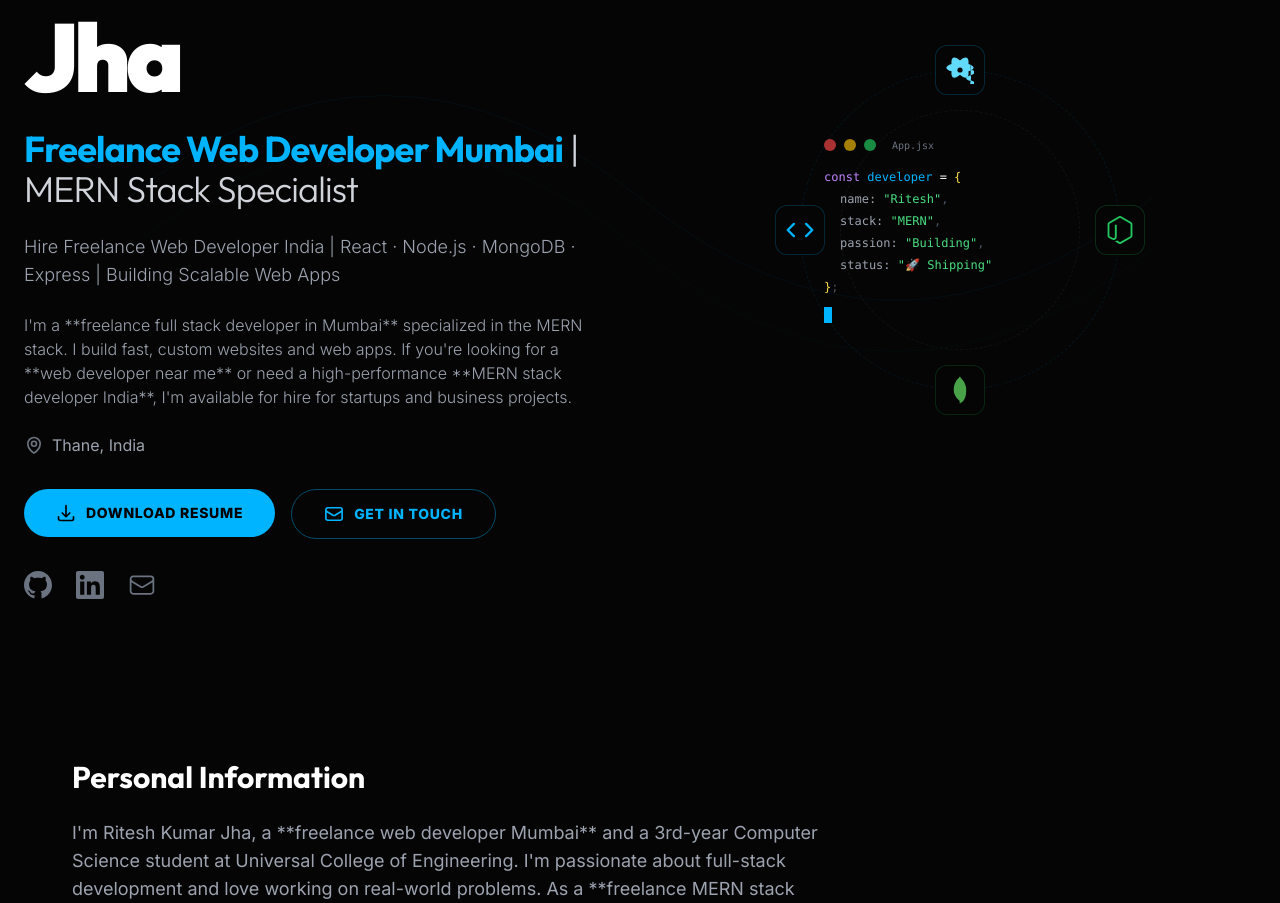
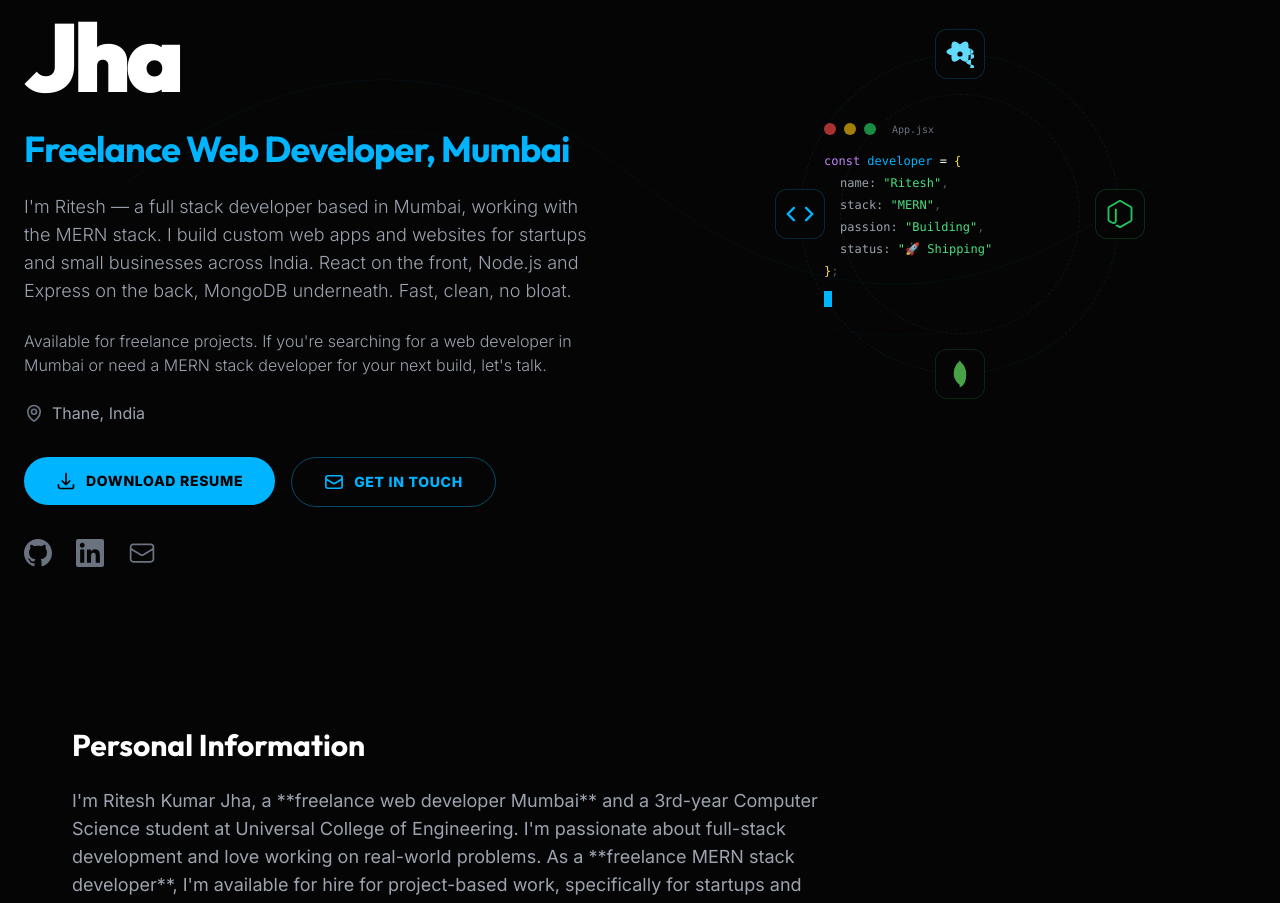
Before and after one commit to just-ritesh-coder/jharitesh, a React (Vite) app: page / in a window 1280 px wide. Shown: the part 1051-1954 px from the top of the page. Built offline with nearby package versions, Linux system fonts and the light colour scheme; the HTML template or start-up script is replaced by a standard one.

Commit message:
chore: SEO optimization for Mumbai and India rankings

```diff
--- a/index.html
+++ b/index.html
@@ -6,13 +6,14 @@
 
     <!-- ============================================================
          PRIMARY SEO — Title + Description
-         Title: 58 chars (Google shows ~60 max)
-         Description: 148 chars (Google shows ~155 max)
+         Title: 57 chars
+         Description: 152 chars
+         Tone: personal, first-person — not an ad
     ============================================================ -->
     <title>Ritesh Jha — Freelance Web Developer Mumbai | MERN Stack</title>
     <meta
       name="description"
-      content="Mumbai-based freelance web developer. I build React and Node.js web apps for startups and small businesses across India. Fast delivery, clean code, no agency overhead."
+      content="I'm Ritesh, a CS student and freelance web developer from Mumbai. I build React and Node.js web apps for startups and businesses across India. Clean code, no agency overhead."
     />
 
     <!-- ============================================================
@@ -23,7 +24,7 @@
     <meta name="theme-color" content="#050505" />
     <link rel="canonical" href="https://jharitesh.me/" />
 
-    <!-- Keywords: tier 1 Mumbai + India geo mix -->
+    <!-- Keywords: Tier 1 Mumbai + India geo mix -->
     <meta
       name="keywords"
       content="freelance web developer Mumbai, hire MERN stack developer India, React Node.js developer Mumbai, freelance full stack developer India, web developer near me Mumbai, custom web app developer India, hire web developer for startup India"
@@ -34,16 +35,15 @@
 
     <!-- ============================================================
          OPEN GRAPH — Facebook / LinkedIn / WhatsApp
-         og:description is intentionally different from meta description
-         (each channel gets a version tuned for that audience)
+         Personal tone — sounds like a real person, not a gig listing
     ============================================================ -->
     <meta property="og:type" content="website" />
     <meta property="og:url" content="https://jharitesh.me/" />
-    <meta property="og:site_name" content="Ritesh Jha — Web Developer" />
-    <meta property="og:title" content="Freelance Web Developer Mumbai | MERN Stack — Ritesh Jha" />
+    <meta property="og:site_name" content="Ritesh Jha" />
+    <meta property="og:title" content="Ritesh Jha — Freelance Web Developer, Mumbai" />
     <meta
       property="og:description"
-      content="I'm a freelance web developer in Mumbai. React, Node.js, MongoDB — full stack. Available for startup projects, custom web apps, and short-term contracts across India."
+      content="CS student and freelance developer from Mumbai. I work with React, Node.js, and MongoDB. Available for startup projects and short-term contracts across India."
     />
     <meta property="og:image" content="https://jharitesh.me/og-image.jpg" />
     <meta property="og:image:width" content="1200" />
@@ -53,25 +53,24 @@
 
     <!-- ============================================================
          TWITTER / X CARD
-         Different description again — Twitter audience is more casual
+         Casual — sounds like something you'd actually post
     ============================================================ -->
     <meta name="twitter:card" content="summary_large_image" />
     <meta name="twitter:url" content="https://jharitesh.me/" />
-    <meta name="twitter:title" content="Ritesh Jha — Freelance MERN Stack Developer, Mumbai" />
+    <meta name="twitter:title" content="Ritesh Jha — MERN Stack Developer, Mumbai" />
     <meta
       name="twitter:description"
-      content="Web developer from Mumbai. I build fast, custom web apps with React and Node.js. Startup-friendly rates. Open to freelance work across India."
+      content="CS student from Mumbai. I build web apps with React and Node.js on the side. Open to freelance work across India."
     />
     <meta name="twitter:image" content="https://jharitesh.me/og-image.jpg" />
     <meta name="twitter:creator" content="@jharitesh" />
 
     <!-- ============================================================
          JSON-LD STRUCTURED DATA
-         Person schema + WebSite schema
-         This is what puts your name in Google's knowledge panel
-         and enables sitelinks search box
+         BUG FIX: was "ld+ json" (with space) — now correctly "ld+json"
+         Google was silently ignoring the entire schema block before.
     ============================================================ -->
-    <script type="application/ld+ json">
+    <script type="application/ld+json">
     {
       "@context": "https://schema.org",
       "@graph": [
@@ -82,8 +81,18 @@
           "url": "https://jharitesh.me/",
           "image": "https://jharitesh.me/og-image.jpg",
           "jobTitle": "Freelance Web Developer",
-          "description": "Freelance MERN stack web developer based in Mumbai, India. Builds React and Node.js web apps for startups and small businesses.",
-          "knowsAbout": ["React.js", "Node.js", "MongoDB", "Express.js", "MERN Stack", "JavaScript", "Web Development"],
+          "description": "Computer engineering student and freelance MERN stack developer from Mumbai, India. Builds React and Node.js web apps for startups and small businesses.",
+          "knowsAbout": [
+            "React.js",
+            "Node.js",
+            "MongoDB",
+            "Express.js",
+            "MERN Stack",
+            "JavaScript",
+            "Tailwind CSS",
+            "REST APIs",
+            "Web Development"
+          ],
           "address": {
             "@type": "PostalAddress",
             "addressLocality": "Mumbai",
@@ -97,7 +106,7 @@
           "offers": {
             "@type": "Offer",
             "name": "Freelance Web Development",
-            "description": "Custom web app development using React, Node.js, and MongoDB for startups and small businesses in India.",
+            "description": "Custom web app development using React, Node.js, and MongoDB. Available for startups and businesses across India.",
             "areaServed": {
               "@type": "Country",
               "name": "India"
@@ -113,7 +122,7 @@
           "@id": "https://jharitesh.me/#website",
           "url": "https://jharitesh.me/",
           "name": "Ritesh Jha — Freelance Web Developer Mumbai",
-          "description": "Portfolio of Ritesh Jha, a freelance MERN stack web developer based in Mumbai, India.",
+          "description": "Portfolio of Ritesh Jha, a freelance MERN stack web developer from Mumbai, India.",
           "author": {
             "@id": "https://jharitesh.me/#person"
           },
--- a/src/App.jsx
+++ b/src/App.jsx
@@ -165,19 +165,16 @@ export default function App(){
             Ritesh Kumar Jha
           </h1>
 
-          {/* Role */}
           <h2 className="font-heading text-2xl sm:text-3xl md:text-4xl font-light text-gray-300 tracking-tight">
-            <span className="text-neon-blue font-semibold">Freelance Web Developer Mumbai</span> | MERN Stack Specialist
+            <span className="text-neon-blue font-semibold">Freelance Web Developer, Mumbai</span>
           </h2>
 
-          {/* Tagline */}
-          <p className="text-gray-400 text-sm sm:text-base md:text-lg font-light">
-            Hire Freelance Web Developer India | React · Node.js · MongoDB · Express | Building Scalable Web Apps
+          <p className="text-gray-400 text-sm sm:text-base md:text-lg leading-relaxed max-w-xl font-light">
+            I'm Ritesh — a full stack developer based in Mumbai, working with the MERN stack. I build custom web apps and websites for startups and small businesses across India. React on the front, Node.js and Express on the back, MongoDB underneath. Fast, clean, no bloat.
           </p>
 
-          {/* Bio — short & catchy */}
-          <p className="text-gray-400 max-w-xl text-sm sm:text-base leading-relaxed font-light">
-            I'm a **freelance full stack developer in Mumbai** specialized in the MERN stack. I build fast, custom websites and web apps. If you're looking for a **web developer near me** or need a high-performance **MERN stack developer India**, I'm available for hire for startups and business projects.
+          <p className="text-gray-400 text-sm sm:text-base leading-relaxed max-w-xl font-light">
+            Available for freelance projects. If you're searching for a web developer in Mumbai or need a MERN stack developer for your next build, let's talk.
           </p>
 
           {/* Location */}
```
